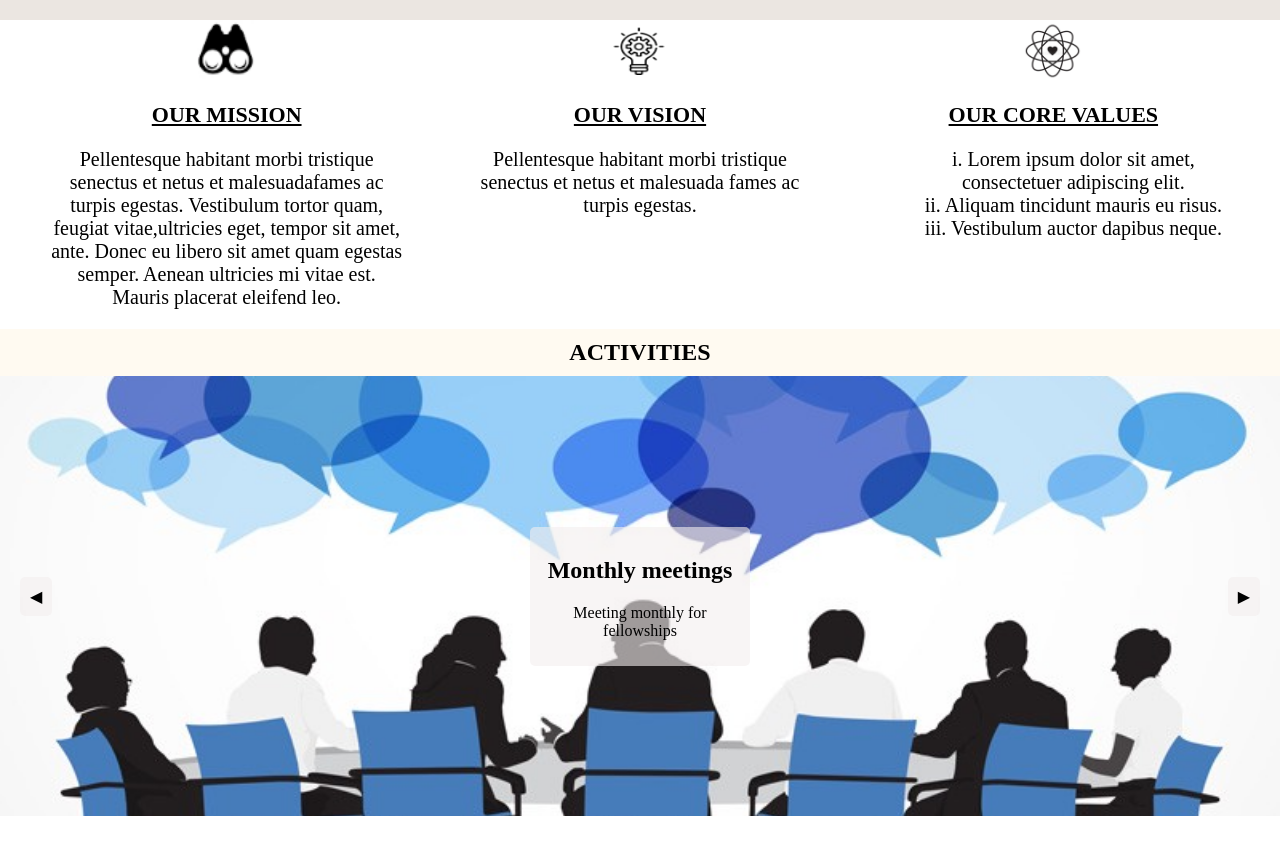
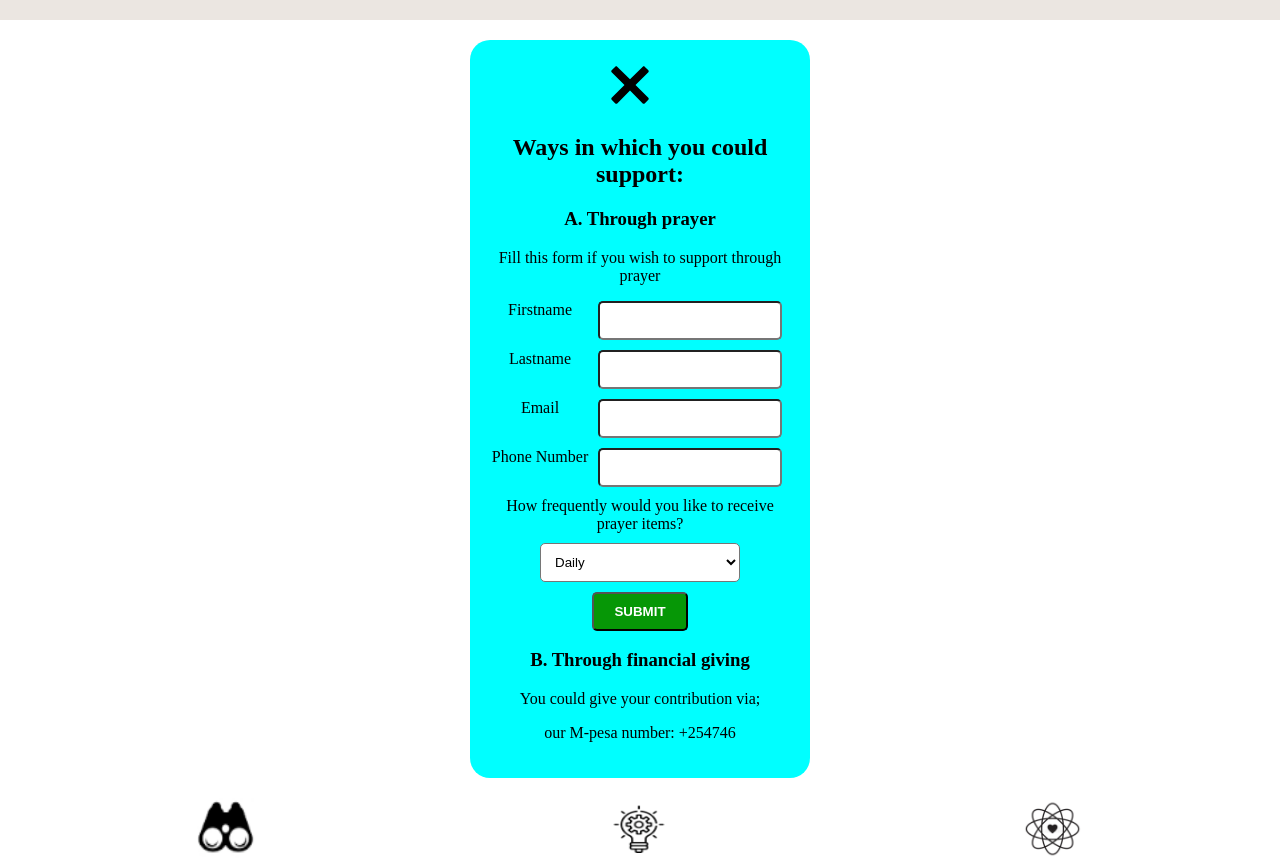
Before and after one commit to Betty-Kebenei/new-sf, a React app: page / in a window 1280 px wide. Shown: the part 680-1538 px from the top of the page. Before the commit the page ends 1496 px from the top, so only its background shows below. Built offline with nearby package versions, Linux system fonts and the light colour scheme.

Commit message:
add a support modal component and its styling

```diff
--- a/public/scss/global.scss
+++ b/public/scss/global.scss
@@ -10,5 +10,6 @@ body {
 @import "variables";
 @import "header";
 @import "about";
+@import "supportModal";
 @import "directionDeterminants";
 @import "activities";
--- /dev/null
+++ b/public/scss/supportModal.scss
@@ -0,0 +1,65 @@
+.support-modal {
+  text-align: center;
+  background-color: aqua;
+  padding: 20px;
+  border-radius: 20px;
+  margin: 20px auto;
+  width: 300px;
+
+  &-close-icon {
+    position: relative;
+    right: 10px;
+
+    img {
+      height: 50px;
+      width: 50px;
+    }
+  }
+
+  &-form {
+    &-group-field {
+      display: flex;
+      flex-basis: row;
+      margin: 10px 0;
+
+      &-label {
+        flex: 1
+      }
+
+      &-input {
+        box-sizing: border-box;
+        flex: 2;
+
+        input {
+          width: 80%;
+          padding: 10px;
+          border-radius: 5px;
+        }
+      }
+    }
+
+    &-select-field {
+      &-select {
+        width: 80%;
+        margin: 0 auto;
+
+        select {
+          width: 200px;
+          padding: 10px;
+          border-radius: 5px;
+          background-color: $primary-white-color;
+          margin: 10px auto;
+        }
+      }
+
+    }
+
+    &-submit-button {
+      padding: 10px 20px;
+      border-radius: 5px;
+      background-color: $primary-green-color;
+      color: $primary-white-color;
+      font-weight: bold;
+    }
+  }
+}
--- a/src/components/about/About.jsx
+++ b/src/components/about/About.jsx
@@ -1,6 +1,13 @@
-import React from 'react';
+import React, { useState } from 'react';
+import SupportModal from './SupportModal';
 
 const About = () => {
+  const [isOpen, setIsOpen] = useState(false);
+
+  const openAndCloeSupportModal = () => {
+    setIsOpen(!isOpen);
+  };
+
   const dummyAbout =
     'Pellentesque habitant morbi tristique senectus et netus' +
     'et malesuada fames ac turpis egestas. Vestibulum tortor' +
@@ -17,7 +24,8 @@ const About = () => {
     'volutpat. Nam dui mi, tincidunt quis, accumsan porttitor,' +
     'facilisis luctus, metus';
   return (
-    <div className="about" id="about">
+    <div id="about">
+      <div className="about">
         <div className="about-general">
           <p>
             <b>IMPACTING NATIONS</b> WITH THE
@@ -29,7 +37,11 @@ const About = () => {
             <span>Become a member</span>
             <span> +</span>
           </button>
-        <button type="button" className="about-general-support">
+          <button
+            type="button"
+            className="about-general-support"
+            onClick={() => openAndCloeSupportModal()}
+          >
             <b>SUPPORT</b>
           </button>
         </div>
@@ -38,6 +50,16 @@ const About = () => {
           <p className="about-who-body">{dummyAbout}</p>
         </div>
       </div>
+      <SupportModal isOpen={isOpen} openAndCloeSupportModal={openAndCloeSupportModal} />
+
+      {/* <div className="support-modal">
+        <h2>Ways in which you could support:</h2>
+        <h3>Through prayer</h3>
+        <h3>Through financial giving</h3>
+        <p>You could give your contribution via;</p>
+        <p>our M-pesa number: +254746</p>
+      </div> */}
+    </div>
   );
 };
 export default About;
--- /dev/null
+++ b/src/components/about/SupportModal.jsx
@@ -0,0 +1,122 @@
+/* eslint-disable jsx-a11y/no-noninteractive-element-interactions */
+/* eslint-disable jsx-a11y/click-events-have-key-events */
+/* eslint-disable jsx-a11y/no-static-element-interactions */
+/* eslint-disable jsx-a11y/label-has-associated-control */
+import React, { useState } from 'react';
+import closeIcon from '../../images/cancel.svg';
+
+const SupportModal = ({ isOpen, openAndCloeSupportModal }) => {
+  const [formValues, setFormValues] = useState({
+    firstname: '',
+    lastname: '',
+    email: '',
+    phonenumber: '',
+    frequency: '',
+  });
+
+  const handleChange = event => {
+    const updatedFormValues = [...formValues];
+    updatedFormValues[event.target.name] = event.target.value;
+    setFormValues(updatedFormValues);
+  };
+
+  const handleSubmit = event => {
+    event.preventDEfault();
+    console.log('submiting');
+  };
+
+  console.log(isOpen);
+
+  return (
+    <div className="support-modal">
+      <div className="support-modal-close-icon">
+        <img
+          src={closeIcon}
+          alt="close icon"
+          onClick={() => openAndCloeSupportModal()}
+        />
+      </div>
+      <h2>Ways in which you could support:</h2>
+      <h3>A. Through prayer</h3>
+      <form className="support-modal-form" onSubmit={handleSubmit}>
+        <p>Fill this form if you wish to support through prayer</p>
+        <div className="support-modal-form-group-field">
+          <div className="support-modal-form-group-field-label">
+            <label htmlFor="firstname">Firstname</label>
+          </div>
+          <div className="support-modal-form-group-field-input">
+            <input
+              id="firstname"
+              type="text"
+              value={formValues.firstname}
+              onChange={handleChange}
+            />
+          </div>
+        </div>
+        <div className="support-modal-form-group-field">
+          <div className="support-modal-form-group-field-label">
+            <label htmlFor="lastname">Lastname</label>
+          </div>
+          <div className="support-modal-form-group-field-input">
+            <input
+              id="htmlFor"
+              type="text"
+              value={formValues.lastname}
+              onChange={handleChange}
+            />
+          </div>
+        </div>
+        <div className="support-modal-form-group-field">
+          <div className="support-modal-form-group-field-label">
+            <label htmlFor="email">Email</label>
+          </div>
+          <div className="support-modal-form-group-field-input">
+            <input
+              id="email"
+              type="email"
+              value={formValues.email}
+              onChange={handleChange}
+            />
+          </div>
+        </div>
+        <div className="support-modal-form-group-field">
+          <div className="support-modal-form-group-field-label">
+            <label htmlFor="phonenumber">Phone Number</label>
+          </div>
+          <div className="support-modal-form-group-field-input">
+            <input
+              id="phonenumber"
+              type="text"
+              value={formValues.phonenumber}
+              onChange={handleChange}
+            />
+          </div>
+        </div>
+        <div className="support-modal-form-select-field">
+          <div>
+            <label htmlFor="firstname">
+              How frequently would you like to receive prayer items?
+            </label>
+          </div>
+          <div className="support-modal-form-select-field-select">
+            <select id="frequency">
+              <option value="daily">Daily</option>
+              <option value="weekly">Weekly</option>
+              <option value="monthly">Monthly</option>
+            </select>
+          </div>
+        </div>
+        <input
+          className="support-modal-form-submit-button"
+          type="submit"
+          value="SUBMIT"
+        />
+      </form>
+
+      <h3>B. Through financial giving</h3>
+      <p>You could give your contribution via;</p>
+      <p>our M-pesa number: +254746</p>
+    </div>
+  );
+};
+export default SupportModal;
```
Lines whose indentation alone changed are shown as unchanged.
